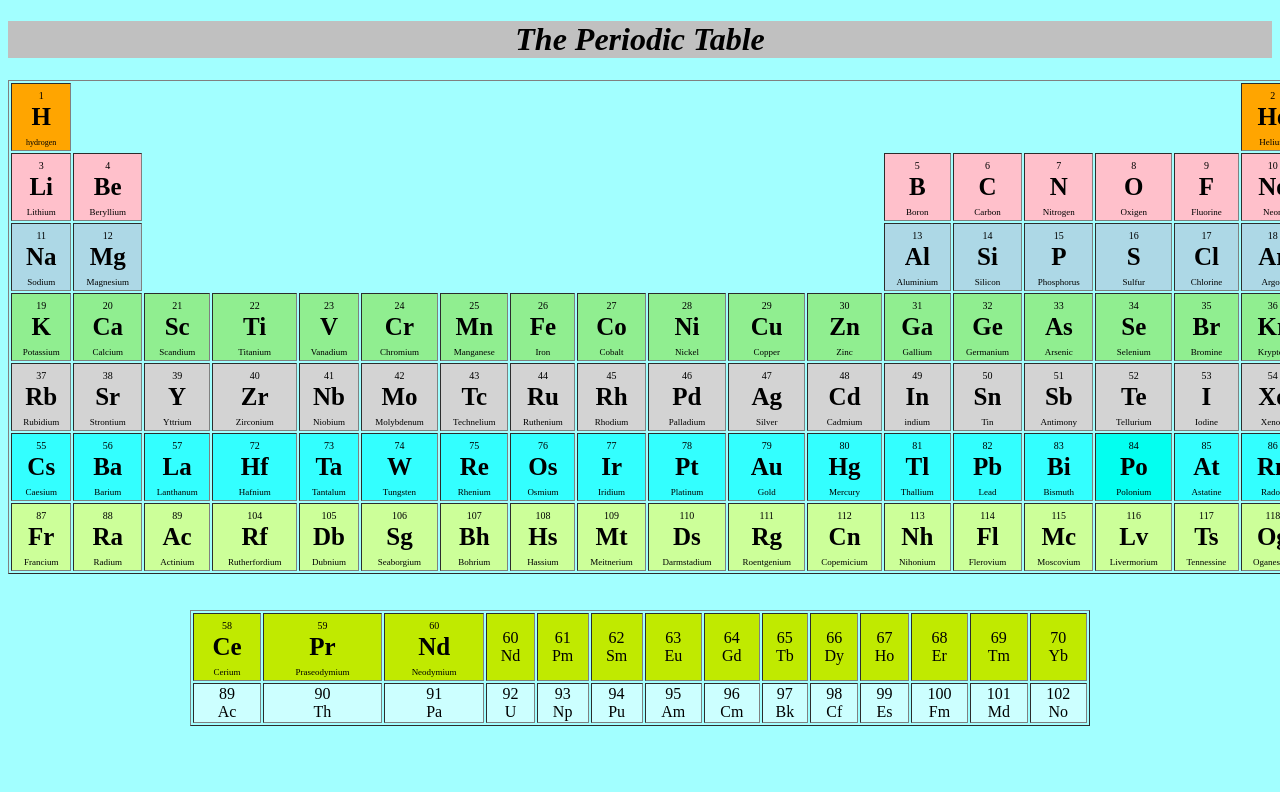
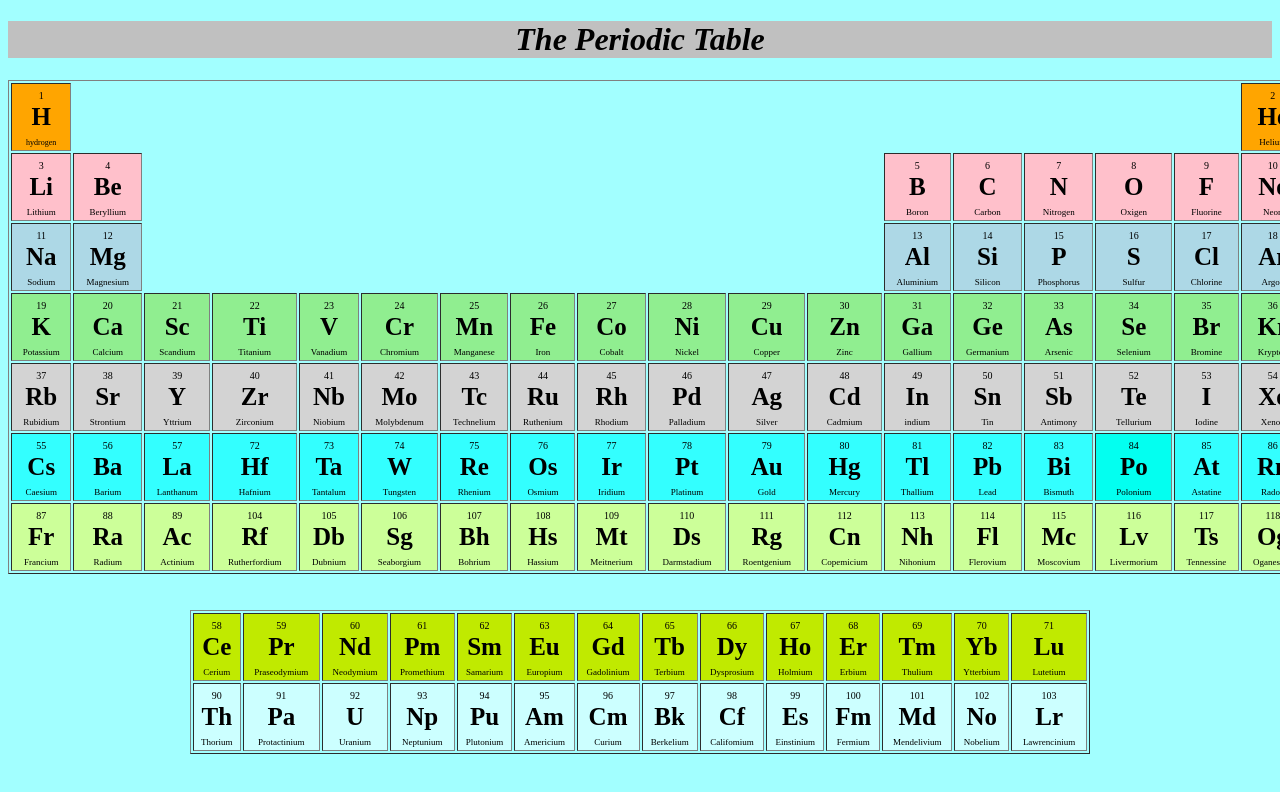
Before and after one commit to umermalik053/Periodic_Table, a plain HTML site: page index.html in a window 1280 px wide. Shown: the top 792 px of the page. Drawn offline with Linux system fonts and the light colour scheme.

Commit message:
complete

```diff
--- a/index.html
+++ b/index.html
@@ -626,37 +626,70 @@
             Neodymium</span>
         </td>
         <td bgcolor="cream">
-          60 <br> Nd
+          <span style="font-size: 10px;">
+            61</span><br><span style="font-size: 25px;"><b>
+              Pm</b></span><br><span style="font-size: 9px;">
+            Promethium</span>
         </td>
         <td bgcolor="cream">
-          61 <br> Pm
+          <span style="font-size: 10px;">
+            62</span><br><span style="font-size: 25px;"><b>
+              Sm</b></span><br><span style="font-size: 9px;">
+            Samarium</span>
         </td>
         <td bgcolor="cream">
-          62 <br> Sm
+          <span style="font-size: 10px;">
+            63</span><br><span style="font-size: 25px;"><b>
+              Eu</b></span><br><span style="font-size: 9px;">
+            Europium</span>
         </td>
         <td bgcolor="cream">
-          63 <br> Eu
+          <span style="font-size: 10px;">
+            64</span><br><span style="font-size: 25px;"><b>
+              Gd</b></span><br><span style="font-size: 9px;">
+            Gadolinium</span>
         </td>
         <td bgcolor="cream">
-          64 <br> Gd
+          <span style="font-size: 10px;">
+            65</span><br><span style="font-size: 25px;"><b>
+              Tb</b></span><br><span style="font-size: 9px;">
+            Terbium</span>
         </td>
         <td bgcolor="cream">
-          65 <br> Tb
+          <span style="font-size: 10px;">
+            66</span><br><span style="font-size: 25px;"><b>
+              Dy</b></span><br><span style="font-size: 9px;">
+            Dysprosium</span>
         </td>
         <td bgcolor="cream">
-          66 <br> Dy
+          <span style="font-size: 10px;">
+            67</span><br><span style="font-size: 25px;"><b>
+              Ho</b></span><br><span style="font-size: 9px;">
+            Holmium</span>
         </td>
         <td bgcolor="cream">
-          67 <br> Ho
+          <span style="font-size: 10px;">
+            68</span><br><span style="font-size: 25px;"><b>
+              Er</b></span><br><span style="font-size: 9px;">
+            Erbium</span>
         </td>
         <td bgcolor="cream">
-          68 <br> Er
+          <span style="font-size: 10px;">
+            69</span><br><span style="font-size: 25px;"><b>
+              Tm</b></span><br><span style="font-size: 9px;">
+            Thulium</span>
         </td>
         <td bgcolor="cream">
-          69 <br> Tm
+          <span style="font-size: 10px;">
+            70</span><br><span style="font-size: 25px;"><b>
+              Yb</b></span><br><span style="font-size: 9px;">
+            Ytterbium</span>
         </td>
         <td bgcolor="cream">
-          70 <br> Yb
+          <span style="font-size: 10px;">
+            71</span><br><span style="font-size: 25px;"><b>
+              Lu</b></span><br><span style="font-size: 9px;">
+            Lutetium</span>
         </td>
 
 
@@ -664,46 +697,92 @@
 
       <tr>
         <td bgcolor="#CCFFFF">
-          89 <br> Ac
+          <span style="font-size: 10px;">
+            90</span><br><span style="font-size: 25px;"><b>
+              Th</b></span><br><span style="font-size: 9px;">
+            Thorium</span>
         </td>
         <td bgcolor="#CCFFFF">
-          90 <br> Th
+          <span style="font-size: 10px;">
+            91</span><br><span style="font-size: 25px;"><b>
+              Pa</b></span><br><span style="font-size: 9px;">
+            Protactinium</span>
         </td>
         <td bgcolor="#CCFFFF">
-          91 <br> Pa
+          <span style="font-size: 10px;">
+            92</span><br><span style="font-size: 25px;"><b>
+              U</b></span><br><span style="font-size: 9px;">
+            Uranium</span>
         </td>
         <td bgcolor="#CCFFFF">
-          92 <br> U
+          <span style="font-size: 10px;">
+            93</span><br><span style="font-size: 25px;"><b>
+              Np</b></span><br><span style="font-size: 9px;">
+            Neptunium</span>
         </td>
         <td bgcolor="#CCFFFF">
-          93 <br> Np
+          <span style="font-size: 10px;">
+            94</span><br><span style="font-size: 25px;"><b>
+              Pu</b></span><br><span style="font-size: 9px;">
+            Plutonium</span>
         </td>
         <td bgcolor="#CCFFFF">
-          94 <br> Pu
+          <span style="font-size: 10px;">
+            95</span><br><span style="font-size: 25px;"><b>
+              Am</b></span><br><span style="font-size: 9px;">
+            Americium</span>
         </td>
         <td bgcolor="#CCFFFF">
-          95 <br> Am
+          <span style="font-size: 10px;">
+            96</span><br><span style="font-size: 25px;"><b>
+              Cm</b></span><br><span style="font-size: 9px;">
+            Curium</span>
         </td>
         <td bgcolor="#CCFFFF">
-          96 <br> Cm
+          <span style="font-size: 10px;">
+            97</span><br><span style="font-size: 25px;"><b>
+              Bk</b></span><br><span style="font-size: 9px;">
+            Berkelium</span>
         </td>
         <td bgcolor="#CCFFFF">
-          97 <br> Bk
+          <span style="font-size: 10px;">
+            98</span><br><span style="font-size: 25px;"><b>
+              Cf</b></span><br><span style="font-size: 9px;">
+            Califomium</span>
         </td>
         <td bgcolor="#CCFFFF">
-          98 <br> Cf
+          <span style="font-size: 10px;">
+            99</span><br><span style="font-size: 25px;"><b>
+              Es</b></span><br><span style="font-size: 9px;">
+            Einstinium</span>
         </td>
         <td bgcolor="#CCFFFF">
-          99 <br> Es
+          <span style="font-size: 10px;">
+            100</span><br><span style="font-size: 25px;"><b>
+            Fm</b></span><br><span style="font-size: 9px;">
+            Fermium</span>
+
         </td>
         <td bgcolor="#CCFFFF">
-          100 <br> Fm
+          <span style="font-size: 10px;">
+            101</span><br><span style="font-size: 25px;"><b>
+              Md</b></span><br><span style="font-size: 9px;">
+            Mendelivium</span>
+
         </td>
         <td bgcolor="#CCFFFF">
-          101 <br> Md
+          <span style="font-size: 10px;">
+            102</span><br><span style="font-size: 25px;"><b>
+              No</b></span><br><span style="font-size: 9px;">
+            Nobelium</span>
+
         </td>
         <td bgcolor="#CCFFFF">
-          102 <br> No
+          <span style="font-size: 10px;">
+            103</span><br><span style="font-size: 25px;"><b>
+              Lr</b></span><br><span style="font-size: 9px;">
+            Lawrencinium</span>
+
         </td>
 
 
```
Lines whose indentation alone changed are shown as unchanged.
